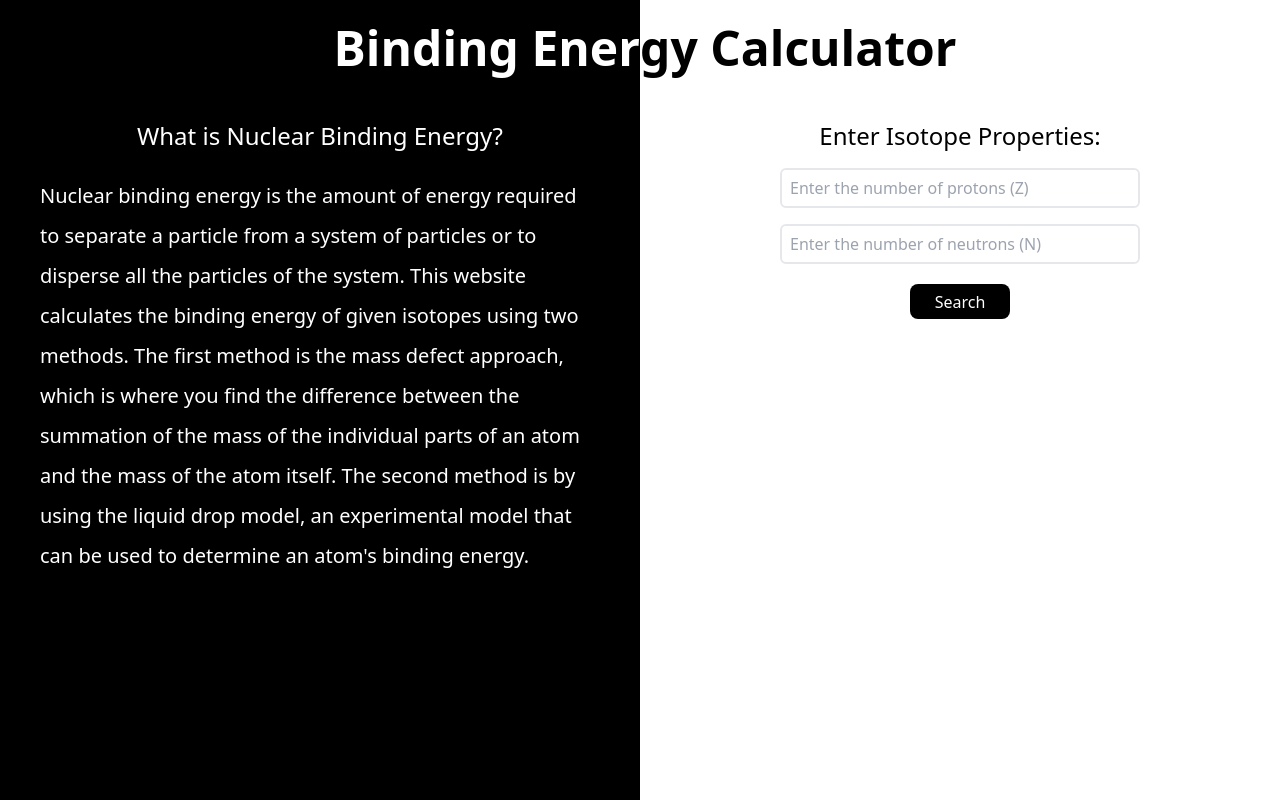
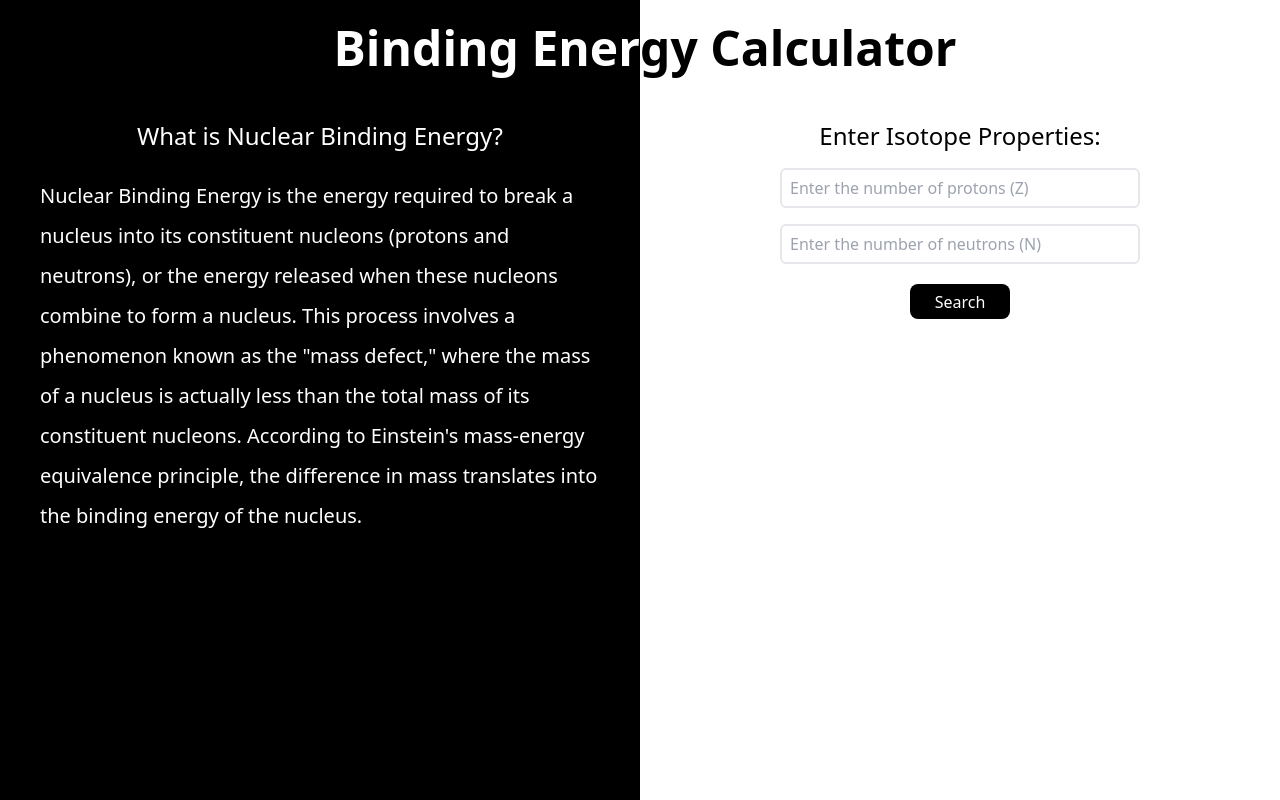
Before and after one commit to binding-energy/binding-energy, a React (Create React App) app: page /#/ in a window 1280 px wide. Built offline with nearby package versions, Linux system fonts and the light colour scheme.

Commit message:
Update SearchScreen.js

```diff
--- a/src/Pages/SearchScreen.js
+++ b/src/Pages/SearchScreen.js
@@ -51,13 +51,9 @@ const SearchScreen = () => {
 
                 <div className="grid justify-items-center px-6">
                     <p className="text-wrap md:text-xl sm:text-sm m-4 font-normal lg:leading-[40px] md:leading-[30px] " >
-                        Nuclear binding energy is the amount of energy required to separate a particle
-                        from a system of particles or to disperse all the particles of the system.
-                        This website calculates the binding energy of given isotopes using two methods.
-                        The first method is the mass defect approach,
-                        which is where you find the difference between the summation of the mass of the individual parts of an atom
-                        and the mass of the atom itself. The second method is by using the liquid drop model,
-                        an experimental model that can be used to determine an atom's binding energy.
+                        Nuclear Binding Energy is the energy required to break a nucleus into its constituent nucleons (protons and neutrons), or the energy released when these nucleons combine to form a nucleus.
+                        This process involves a phenomenon known as the "mass defect," where the mass of a nucleus is actually less than the total mass of its constituent nucleons.
+                        According to Einstein's mass-energy equivalence principle, the difference in mass translates into the binding energy of the nucleus.
                     </p>
                 </div>
 
```
